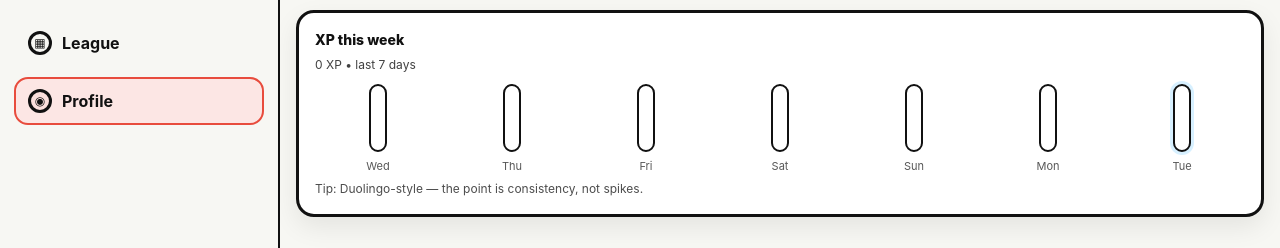
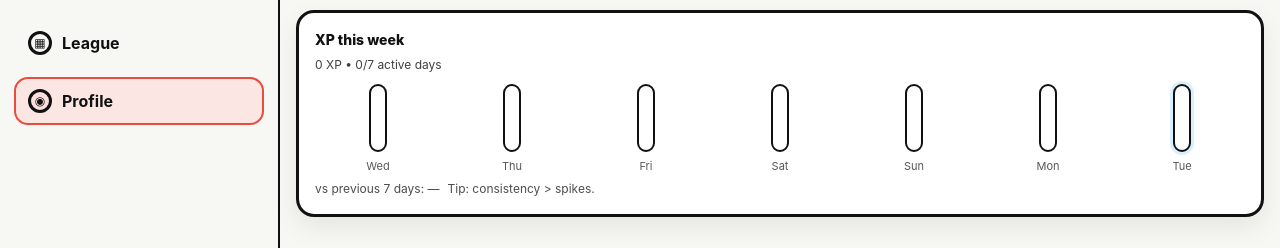
Before and after one commit to wpwcbc/ear-train-station, a React (Vite) app: page /profile in a window 1280 px wide. Shown: the part 303-551 px from the top of the page. Built offline with nearby package versions, Linux system fonts and the light colour scheme.

Commit message:
Profile: week-over-week XP compare + active days

```diff
--- /dev/null
+++ b/src/lib/xpWeekSummary.ts
@@ -0,0 +1,58 @@
+export type XpWeekSummary = {
+  days: { ymd: string; xp: number }[];
+  maxXp: number;
+  totalXp: number;
+  activeDays: number;
+  prevTotalXp: number;
+  deltaXp: number;
+  deltaPct: number | null;
+};
+
+function clamp(n: number, min: number, max: number) {
+  return Math.max(min, Math.min(max, n));
+}
+
+function ymdFromLocalDate(d: Date) {
+  const y = d.getFullYear();
+  const m = String(d.getMonth() + 1).padStart(2, '0');
+  const day = String(d.getDate()).padStart(2, '0');
+  return `${y}-${m}-${day}`;
+}
+
+export function computeXpWeekSummary(
+  dailyXpByYmd: Record<string, number> | undefined,
+  baseDate: Date = new Date(),
+): XpWeekSummary {
+  // Use noon local time to reduce DST weirdness.
+  const base = new Date(baseDate);
+  base.setHours(12, 0, 0, 0);
+
+  const days: { ymd: string; xp: number }[] = [];
+  for (let i = 6; i >= 0; i--) {
+    const d = new Date(base);
+    d.setDate(d.getDate() - i);
+    const ymd = ymdFromLocalDate(d);
+    const raw = dailyXpByYmd?.[ymd] ?? 0;
+    const xp = clamp(Math.floor(raw), 0, 1_000_000);
+    days.push({ ymd, xp });
+  }
+
+  const maxXp = Math.max(10, ...days.map((d) => d.xp));
+  const totalXp = days.reduce((sum, d) => sum + d.xp, 0);
+  const activeDays = days.reduce((n, d) => n + (d.xp > 0 ? 1 : 0), 0);
+
+  // Previous 7-day window (the 7 days immediately before the current window).
+  let prevTotalXp = 0;
+  for (let i = 13; i >= 7; i--) {
+    const d = new Date(base);
+    d.setDate(d.getDate() - i);
+    const ymd = ymdFromLocalDate(d);
+    const raw = dailyXpByYmd?.[ymd] ?? 0;
+    prevTotalXp += clamp(Math.floor(raw), 0, 1_000_000);
+  }
+
+  const deltaXp = totalXp - prevTotalXp;
+  const deltaPct = prevTotalXp > 0 ? Math.round((deltaXp / prevTotalXp) * 100) : null;
+
+  return { days, maxXp, totalXp, activeDays, prevTotalXp, deltaXp, deltaPct };
+}
--- a/src/pages/ProfilePage.tsx
+++ b/src/pages/ProfilePage.tsx
@@ -1,5 +1,6 @@
 import { useMemo } from 'react';
 import type { Progress } from '../lib/progress';
+import { computeXpWeekSummary } from '../lib/xpWeekSummary';
 
 function clamp(n: number, min: number, max: number) {
   return Math.max(min, Math.min(max, n));
@@ -25,22 +26,9 @@ export function ProfilePage({ progress }: { progress: Progress; setProgress: (p:
   }, [today, goal]);
 
   const week = useMemo(() => {
-    // Last 7 local days (including today).
-    const days: { ymd: string; label: string; xp: number }[] = [];
-    const base = new Date();
-    base.setHours(12, 0, 0, 0); // reduce DST edge weirdness
-
-    for (let i = 6; i >= 0; i--) {
-      const d = new Date(base);
-      d.setDate(d.getDate() - i);
-      const ymd = ymdFromLocalDate(d);
-      const xp = Math.max(0, Math.floor(progress.dailyXpByYmd?.[ymd] ?? 0));
-      days.push({ ymd, label: shortDow(d), xp });
-    }
-
-    const max = Math.max(10, ...days.map((d) => d.xp));
-    const total = days.reduce((sum, d) => sum + d.xp, 0);
-    return { days, max, total };
+    const s = computeXpWeekSummary(progress.dailyXpByYmd);
+    const days = s.days.map((d) => ({ ...d, label: shortDow(new Date(`${d.ymd}T12:00:00`)) }));
+    return { ...s, days };
   }, [progress.dailyXpByYmd]);
 
   return (
@@ -89,7 +77,7 @@ export function ProfilePage({ progress }: { progress: Progress; setProgress: (p:
           <div>
             <div style={{ fontSize: 14, fontWeight: 850 }}>XP this week</div>
             <div style={{ marginTop: 6, fontSize: 12, opacity: 0.8 }}>
-              {week.total} XP • last 7 days
+              {week.totalXp} XP • {week.activeDays}/7 active days
             </div>
           </div>
         </div>
@@ -106,7 +94,7 @@ export function ProfilePage({ progress }: { progress: Progress; setProgress: (p:
           aria-label="XP bars for the last 7 days"
         >
           {week.days.map((d) => {
-            const h = Math.round((d.xp / week.max) * 68);
+            const h = Math.round((d.xp / week.maxXp) * 68);
             const isToday = d.ymd === ymdFromLocalDate(new Date());
             return (
               <div key={d.ymd} style={{ display: 'grid', gap: 6, justifyItems: 'center' }}>
@@ -139,7 +127,15 @@ export function ProfilePage({ progress }: { progress: Progress; setProgress: (p:
         </div>
 
         <div style={{ marginTop: 10, fontSize: 12, opacity: 0.75 }}>
-          Tip: Duolingo-style — the point is consistency, not spikes.
+          {week.prevTotalXp > 0 ? (
+            <>
+              vs previous 7 days: {week.deltaXp >= 0 ? '+' : ''}
+              {week.deltaXp} XP ({week.deltaPct}%){' '}
+            </>
+          ) : (
+            <>vs previous 7 days: —</>
+          )}
+          <span style={{ marginLeft: 8 }}>Tip: consistency &gt; spikes.</span>
         </div>
       </div>
     </div>
```
Also changed, not shown: 1 other file (tests, documents, lock files or other folders).
